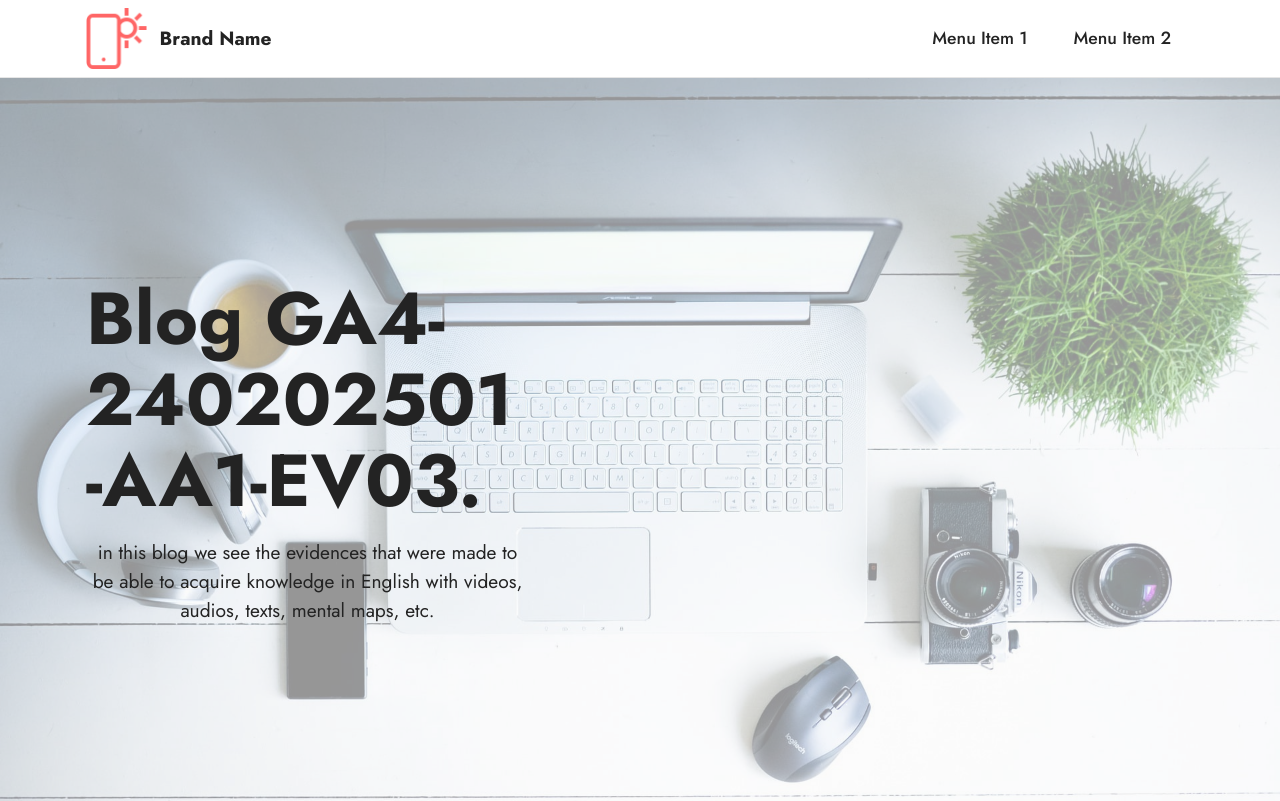
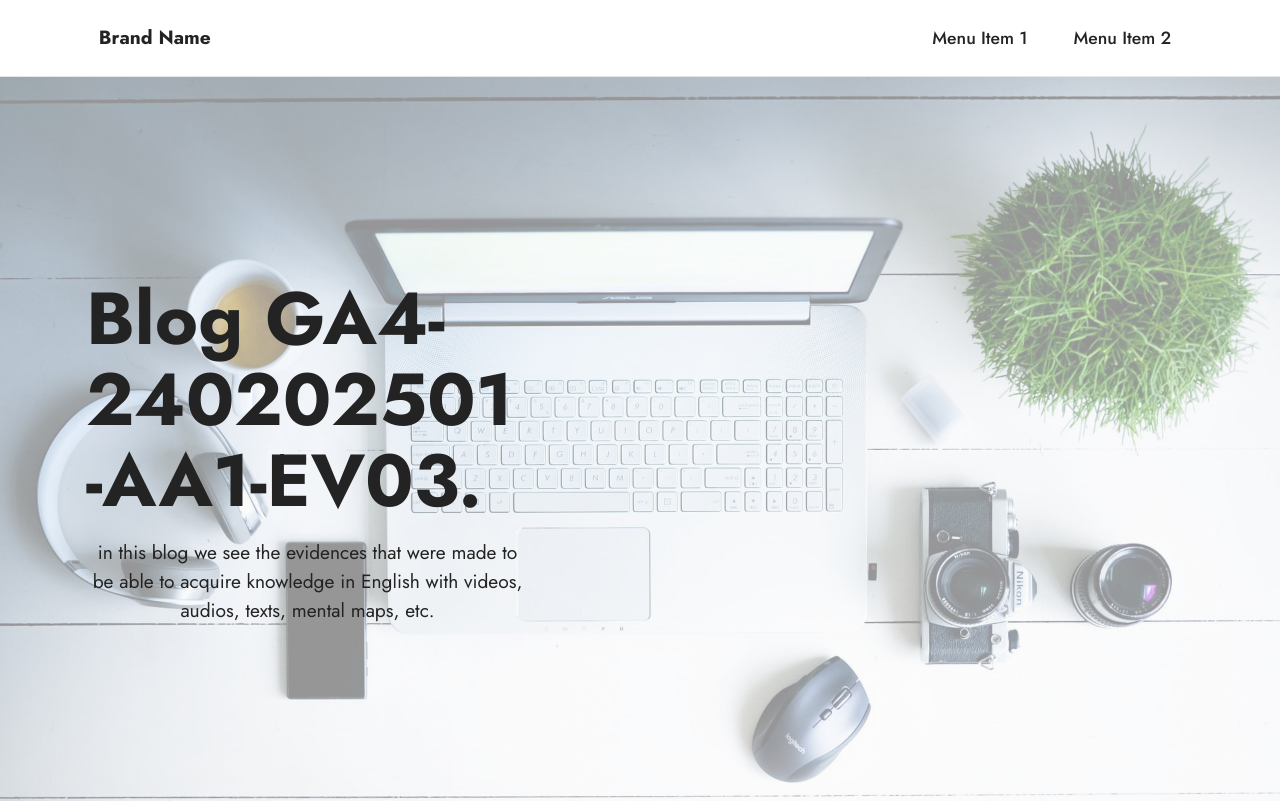
Before and after one commit to Edwingo9507/Edwingo9507.github.io, a plain HTML site: page index.html in a window 1280 px wide. Shown: the top 801 px of the page. Drawn offline with Linux system fonts and the light colour scheme.

Commit message:
Update index.html

```diff
--- a/index.html
+++ b/index.html
@@ -34,7 +34,7 @@
             <div class="navbar-brand">
                 <span class="navbar-logo">
                     <a href="https://mobiri.se">
-                        <img src="assets/images/logo.png" alt="Mobirise Website Builder" style="height: 3.8rem;">
+
                     </a>
                 </span>
                 <span class="navbar-caption-wrap"><a class="navbar-caption text-black display-7" href="https://mobiri.se">Brand Name</a></span>
```
